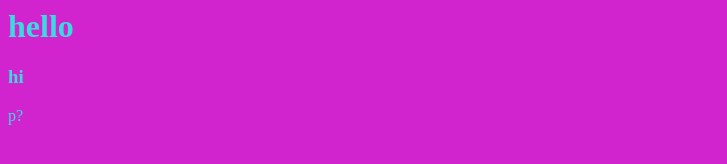
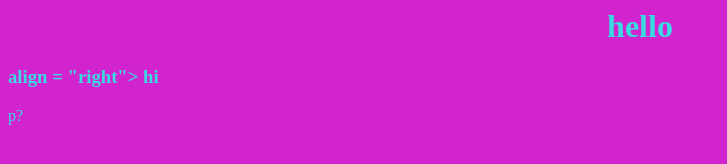
Before and after one commit to umakamat/site, a plain HTML site: page index.html in a window 1280 px wide. Shown: the whole page, without its empty margins (0-727 px from the left). Drawn offline with Linux system fonts and the light colour scheme.

Commit message:
Update index.html

```diff
--- a/index.html
+++ b/index.html
@@ -3,8 +3,8 @@
     </head>
 
  <body bgcolor = "#d124ce" text = "#3adbe0">
-<h1> hello </h1>
-<h3> hi </h3>
+<h1 align = "center"> hello </h1>
+<h3> align = "right"> hi </h3>
 <p> p? </p>
   </body>
 
```
